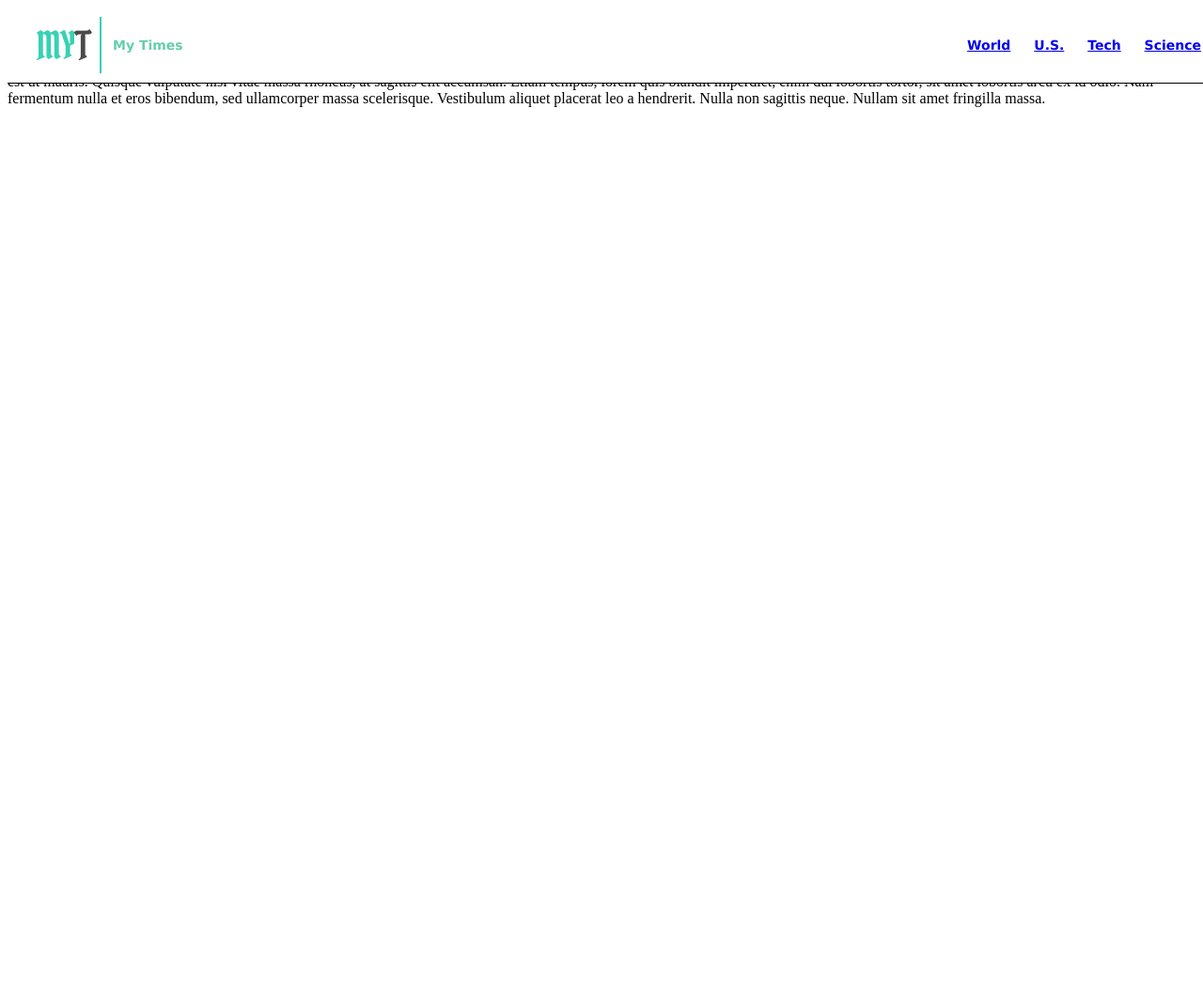
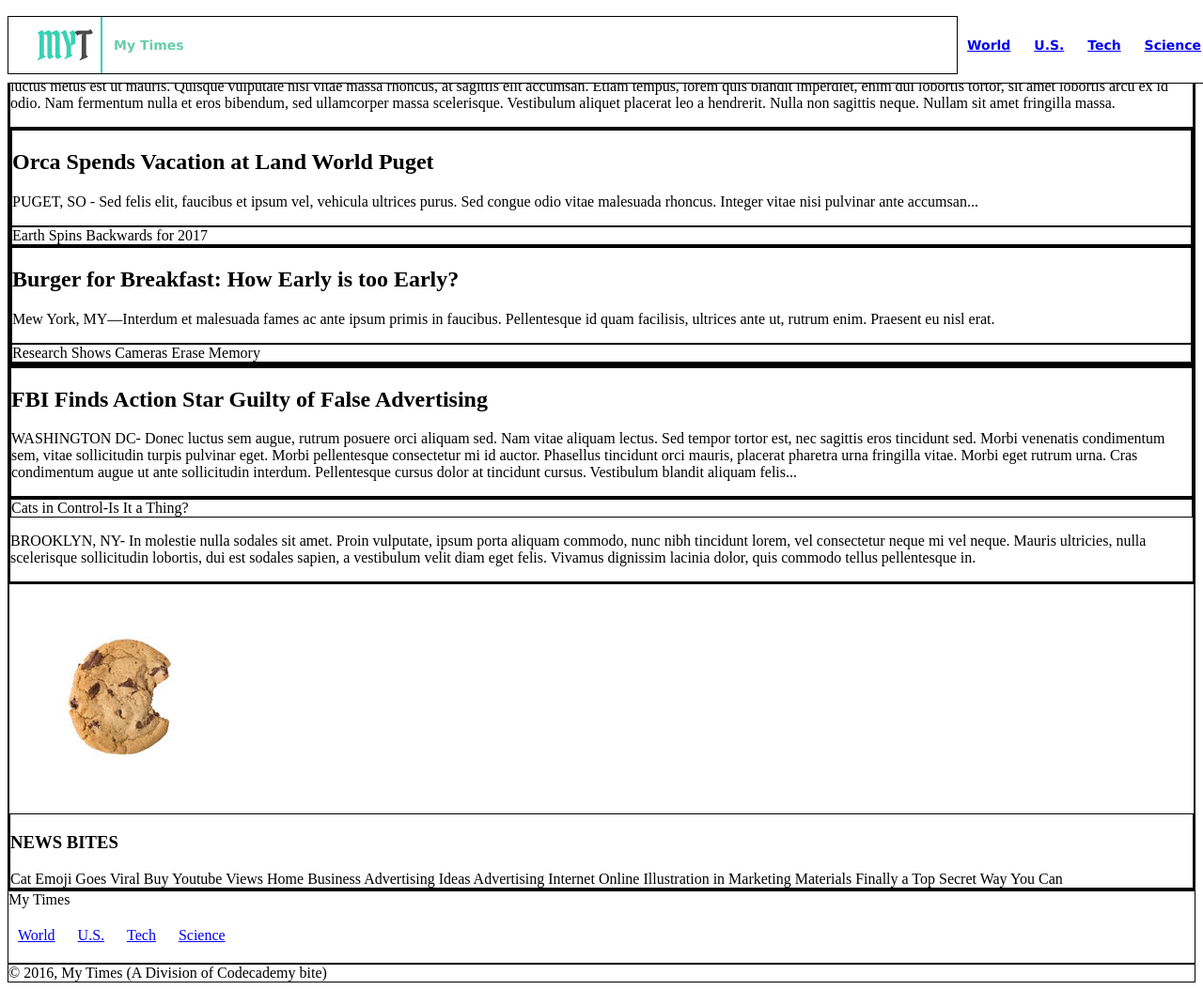
Before and after one commit to BenceUjlaki/My-Times, a plain HTML site: page index.html in a window 1280 px wide. Shown: the whole page at 94% size. Before the commit the page ends 800 px from the top, so only its background shows below. Drawn offline with Linux system fonts and the light colour scheme.

Commit message:
Finalize HTML structure

```diff
--- a/index.html
+++ b/index.html
@@ -26,21 +26,72 @@
           <div class="image content">
             <span>Mother of Three Buys Tuna Steak at Phish Concert. Leaves, "Feeling Funny."</span>
           </div>
-          <p>MONUMENT VALLEY, AZ - Lorem ipsum dolor sit amet, consectetur adipiscing elit. Pellentesque nec nisl at augue dapibus dignissim. Nunc condimentum rutrum metus, ac eleifend lacus viverra nec. Proin ultrices egestas diam sed mollis. Nulla sapien massa, dictum vitae est et, pellentesque rutrum risus. Nunc volutpat, metus ac rutrum tempus, orci nisi porttitor dolor, sit amet luctus metus est ut mauris. Quisque vulputate nisl vitae massa rhoncus, at sagittis elit accumsan. Etiam tempus, lorem quis blandit imperdiet, enim dui lobortis tortor, sit amet lobortis arcu ex id odio. Nam fermentum nulla et eros bibendum, sed ullamcorper massa scelerisque. Vestibulum aliquet placerat leo a hendrerit. Nulla non sagittis neque. Nullam sit amet fringilla massa.</p>
+          <p class="narrative">MONUMENT VALLEY, AZ - Lorem ipsum dolor sit amet, consectetur adipiscing elit. Pellentesque nec nisl at augue dapibus dignissim. Nunc condimentum rutrum metus, ac eleifend lacus viverra nec. Proin ultrices egestas diam sed mollis. Nulla sapien massa, dictum vitae est et, pellentesque rutrum risus. Nunc volutpat, metus ac rutrum tempus, orci nisi porttitor dolor, sit amet luctus metus est ut mauris. Quisque vulputate nisl vitae massa rhoncus, at sagittis elit accumsan. Etiam tempus, lorem quis blandit imperdiet, enim dui lobortis tortor, sit amet lobortis arcu ex id odio. Nam fermentum nulla et eros bibendum, sed ullamcorper massa scelerisque. Vestibulum aliquet placerat leo a hendrerit. Nulla non sagittis neque. Nullam sit amet fringilla massa.</p>
         </div>
-
+        <div class="stories">
+          <div class="story">
+            <div class="text-content">
+              <h2>Orca Spends Vacation at Land World Puget</h2>
+              <p class="narrative">PUGET, SO - Sed felis elit, faucibus et ipsum vel, vehicula ultrices purus. Sed congue odio vitae malesuada rhoncus. Integer vitae nisi pulvinar ante accumsan...</p>
+            </div>
+            <div class="image-content">
+              <span>Earth Spins Backwards for 2017</span>
+            </div>
+          </div>
+          <div class="story">
+            <div class="text-content">
+              <h2>Burger for Breakfast: How Early is too Early?</h2>
+              <p class="narrative">Mew York, MY—Interdum et malesuada fames ac ante ipsum primis in faucibus. Pellentesque id quam facilisis, ultrices ante ut, rutrum enim. Praesent eu nisl erat.</p>
+            </div>
+            <div class="image-content">
+              <span>Research Shows Cameras Erase Memory</span>
+            </div>
+          </div>
+        </div>
       </div>
       <!--Second news column-->
       <div class="column medium">
-
+        <div class="story">
+          <div class="text-content">
+            <h2>FBI Finds Action Star Guilty of False Advertising</h2>
+            <p class="narrative">WASHINGTON DC- Donec luctus sem augue, rutrum posuere orci aliquam sed. Nam vitae aliquam lectus. Sed tempor tortor est, nec sagittis eros tincidunt sed. Morbi venenatis condimentum sem, vitae sollicitudin turpis pulvinar eget. Morbi pellentesque consectetur mi id auctor. Phasellus tincidunt orci mauris, placerat pharetra urna fringilla vitae. Morbi eget rutrum urna. Cras condimentum augue ut ante sollicitudin interdum. Pellentesque cursus dolor at tincidunt cursus. Vestibulum blandit aliquam felis...</p>
+          </div>
+        </div>
+        <div class="story">
+          <div class="image-content">
+            <span>Cats in Control-Is It a Thing?</span>
+          </div>
+          <p class="narrative">BROOKLYN, NY- In molestie nulla sodales sit amet. Proin vulputate, ipsum porta aliquam commodo, nunc nibh tincidunt lorem, vel consectetur neque mi vel neque. Mauris ultricies, nulla scelerisque sollicitudin lobortis, dui est sodales sapien, a vestibulum velit diam eget felis. Vivamus dignissim lacinia dolor, quis commodo tellus pellentesque in.</p>
+        </div>
       </div>
       <!--Third news column-->
       <div class="column small">
-
+        <img class="cookie" src="./resources/img-news-bite.png" alt="Cookie">
+        <div class="news-bites">
+          <h3>NEWS BITES</h3>
+          <span class="bite">Cat Emoji Goes Viral</span>
+          <span class="bite">Buy Youtube Views</span>
+          <span class="bite">Home Business Advertising Ideas</span>
+          <span class="bite">Advertising Internet Online</span>
+          <span class="bite">Illustration in Marketing Materials</span>
+          <span class="bite">Finally a Top Secret Way You Can</span>
+        </div>
       </div>
     </div>
     <!--Footer-->
     <footer>
+      <div class="info">
+        <span class="title">My Times</span>
+        <nav>
+          <span><a href="#">World</a></span>
+          <span><a href="#">U.S.</a></span>
+          <span><a href="#">Tech</a></span>
+          <span><a href="#">Science</a></span>
+        </nav>
+      </div>
+      <div class="copyright">
+        <span>© 2016, My Times (A Division of Codecademy bite)</span>
+      </div>
     </footer>
 
   </body>
--- a/resources/css/style.css
+++ b/resources/css/style.css
@@ -1,3 +1,7 @@
+/*Visualize boxes */
+div {
+  border: 1px solid black;
+}
 /*Styling of header section */
 header {
   display: flex;
@@ -34,3 +38,4 @@ nav span {
 .logo span {
   color: MediumAquamarine;
 }
+/* Main content section */
```
